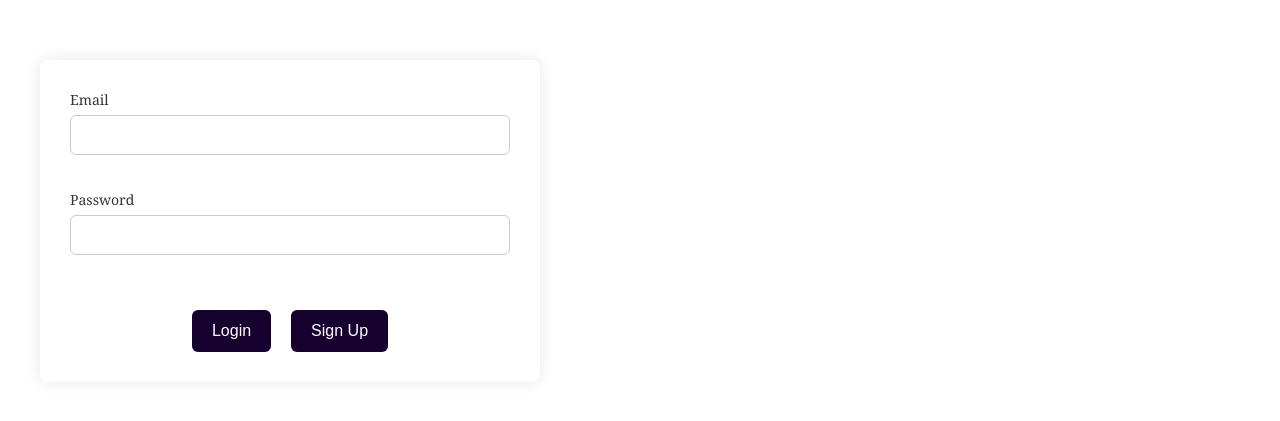
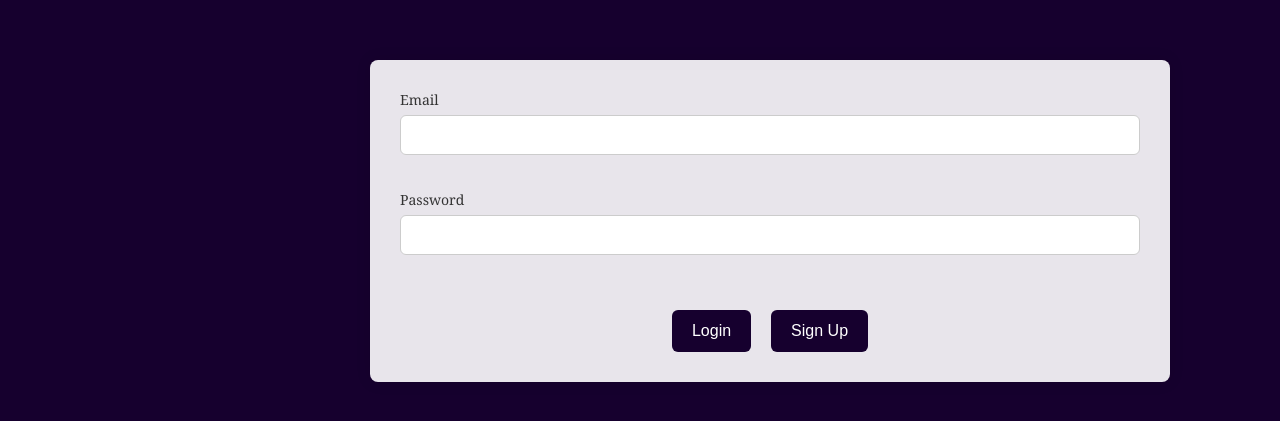
Before and after one commit to YasiruKaveeshwara/Shopping-Eye-Extended_Shopping-Mall-Application, a React (Create React App) app in the folder frontend/: page / in a window 1280 px wide. Shown: the part 179-600 px from the top of the page. Built offline with nearby package versions, Linux system fonts and the light colour scheme.

Commit message:
lofin styles changed

```diff
--- a/frontend/src/components/forms/LoginForm.module.css
+++ b/frontend/src/components/forms/LoginForm.module.css
@@ -3,6 +3,7 @@
   justify-content: flex-start; /* Align items to the start of the container */
   align-items: center;
   min-height: 100vh;
+  background-color: #16002e;
   background-size: cover;
   background-position: 99% 1%; /* Move image further to the right */
   background-repeat: no-repeat;
@@ -10,16 +11,16 @@
 }
 
 .form {
-  background: #ffffff;
+  background: #e8e5eb;
   padding: 30px;
   border-radius: 8px;
   box-shadow: 0 0 15px rgba(0, 0, 0, 0.1);
   width: 100%;
-  max-width: 500px; /* Adjust width as needed */
+  max-width: 800px; /* Adjust width as needed */
   display: flex;
   flex-direction: column; /* Arrange fields in a single column */
   gap: 20px; /* Space between fields */
-  margin-left: 20px; /* Move the form to the left */
+  margin-left: 350px; /* Move the form to the left */
 }
 
 .heading {
--- a/frontend/src/components/forms/SignupForm.module.css
+++ b/frontend/src/components/forms/SignupForm.module.css
@@ -1,5 +1,6 @@
 .container {
   display: flex;
+  background-color: #16002e;
   justify-content: center;
   align-items: center;
   min-height: 100vh;
@@ -18,6 +19,7 @@
   width: 100%;
   max-width: 800px; /* Ensure a consistent max-width similar to Shops form */
   display: grid;
+  margin-left: 350px;
   grid-template-columns: 1fr 1fr; /* Two equal columns */
   gap: 20px; /* Space between columns */
 }
@@ -47,7 +49,7 @@
   padding: 10px;
   font-size: 16px;
   border-radius: 6px;
-  border: 1px solid #ccc;
+  border: 1px solid #ffffff;
   outline: none;
   transition: border-color 0.3s ease;
 }
```
